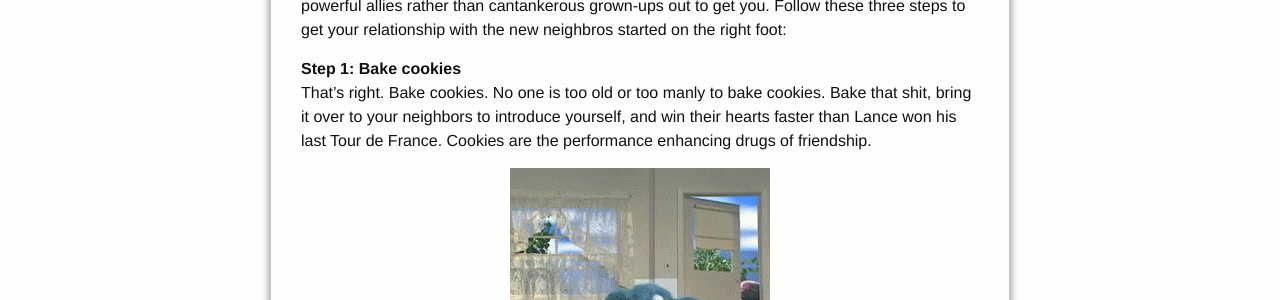
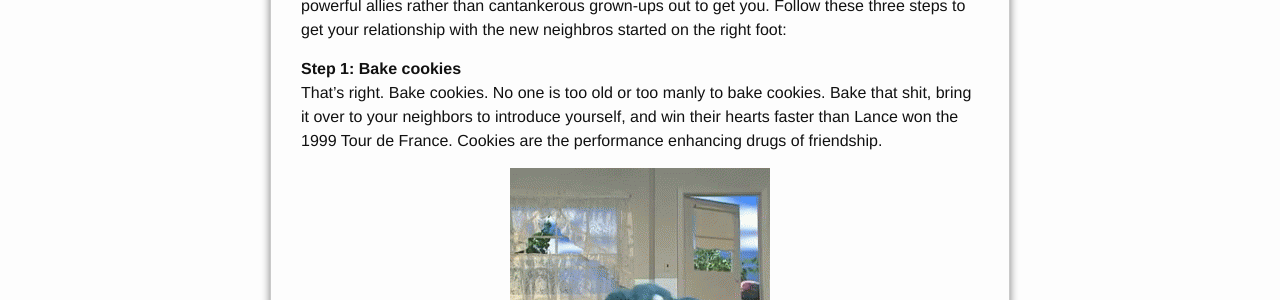
Before and after one commit to danielbogart/moving-bro-blog, a Jekyll site: the page built from _posts/2014-09-27-neighbors.markdown, in a window 1280 px wide. Shown: the part 314-614 px from the top of the page. Built offline with Jekyll 4.4.1, drawn with Linux system fonts in a browser that asks for light colours; nearby versions of some CDN libraries; library files that are not in the unit come from our copies.

Commit message:
Modified last blog post

```diff
--- a/_posts/2014-09-27-neighbors.markdown
+++ b/_posts/2014-09-27-neighbors.markdown
@@ -9,7 +9,7 @@ Since your life is not Zac Efron's in "Neighbors", chances are cops won't be tak
 
 **Step 1: Bake cookies**
 <br>
-That's right. Bake cookies. No one is too old or too manly to bake cookies. Bake that shit, bring it over to your neighbors to introduce yourself, and win their hearts faster than Lance won his last Tour de France. Cookies are the performance enhancing drugs of friendship.
+That's right. Bake cookies. No one is too old or too manly to bake cookies. Bake that shit, bring it over to your neighbors to introduce yourself, and win their hearts faster than Lance won the 1999 Tour de France. Cookies are the performance enhancing drugs of friendship.
 
 <div class="text-center">
 	<img src="/images/cookiemonster.gif" alt="Cookie Monster" />
```
